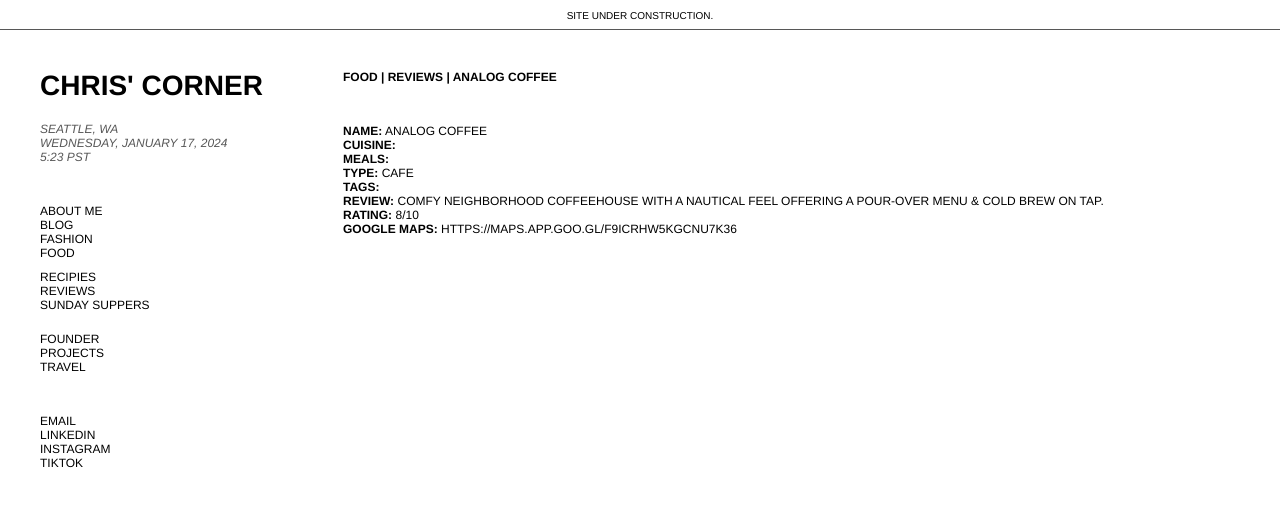
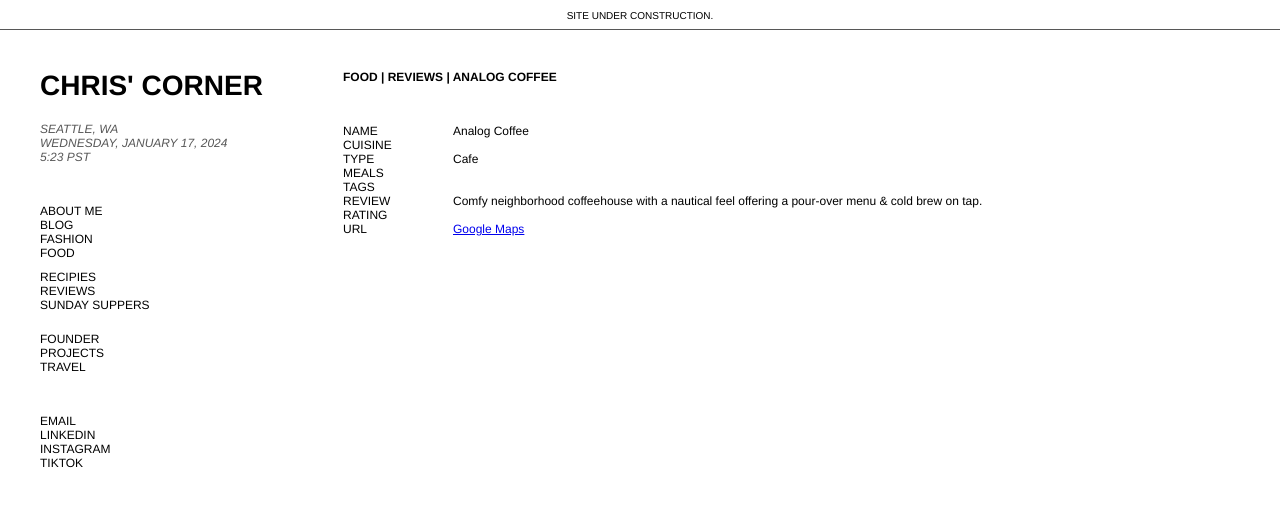
Before and after one commit to guchris/chris-corner, a Next.js app: page /food/reviews/analog-coffee in a window 1280 px wide. Shown: the top 506 px of the page. Built offline with nearby package versions, Linux system fonts and the light colour scheme.

Commit message:
Updated page specific review layout and sorted reviews alphabetically by name

```diff
--- a/src/app/food/reviews/[slug]/page.js
+++ b/src/app/food/reviews/[slug]/page.js
@@ -20,14 +20,38 @@
                 </h2>
 
                 <div className="section">
-                    <p className="body-upper"><b>Name:</b> {review.name}</p>
-                    <p className="body-upper"><b>Cuisine:</b> {review.cuisine}</p>
-                    <p className="body-upper"><b>Meals:</b> {review.meals}</p>
-                    <p className="body-upper"><b>Type:</b> {review.type}</p>
-                    <p className="body-upper"><b>Tags:</b> {review.tags}</p>
-                    <p className="body-upper"><b>Review:</b> {review.review}</p>
-                    <p className="body-upper"><b>Rating:</b> {review.rating}</p>
-                    <p className="body-upper"><b>Google Maps:</b> {review.url}</p>
+                    <div className="row-skinny">
+                        <p className="ranking-category">Name</p>
+                        <p className="body-lower">{review.name}</p>
+                    </div>
+                    <div className="row-skinny">
+                        <p className="ranking-category">Cuisine</p>
+                        <p className="body-lower">{review.cuisine}</p>
+                    </div>
+                    <div className="row-skinny">
+                        <p className="ranking-category">Type</p>
+                        <p className="body-lower">{review.type}</p>
+                    </div>
+                    <div className="row-skinny">
+                        <p className="ranking-category">Meals</p>
+                        <p className="body-lower">{review.meals}</p>
+                    </div>
+                    <div className="row-skinny">
+                        <p className="ranking-category">Tags</p>
+                        <p className="body-lower">{review.tags}</p>
+                    </div>
+                    <div className="row-skinny">
+                        <p className="ranking-category">Review</p>
+                        <p className="body-lower">{review.review}</p>
+                    </div>
+                    <div className="row-skinny">
+                        <p className="ranking-category">Rating</p>
+                        <p className="body-lower">{review.raiting}</p>
+                    </div>
+                    <div className="row-skinny">
+                        <p className="ranking-category">URL</p>
+                        <a className="body-lower" href={review.url}>Google Maps</a>
+                    </div>
                 </div>
             </div>
         </>
--- a/src/app/food/reviews/reviews-data.json
+++ b/src/app/food/reviews/reviews-data.json
@@ -1293,10 +1293,36 @@
         "meals": "",
         "cuisine": "",
         "type": "Dessert",
-        "tags": "BOba",
+        "tags": "Boba",
         "review": "Lorem ipsum",
         "rating": "8/10",
         "address": "308 105th Ave NE, Bellevue, WA 98004",
         "url": "https://maps.app.goo.gl/3ydeR8fxtJoX6gMc7"
+    },
+    {
+        "id": 101,
+        "name": "Fuji Bakery",
+        "slug": "fuji-bakery",
+        "meals": "",
+        "cuisine": "",
+        "type": "Dessert",
+        "tags": "Bakery",
+        "review": "Branch of a bakery chain with Japanese & French treats made from carefully sourced ingredients.",
+        "rating": "8/10",
+        "address": "1030 Elliott Ave W, Seattle, WA 98119",
+        "url": "https://maps.app.goo.gl/tGkr3PJpq8vrCeAt6"
+    },
+    {
+        "id": 102,
+        "name": "Macrina Bakery & Cafe",
+        "slug": "macrina-bakery-and-cafe",
+        "meals": "",
+        "cuisine": "",
+        "type": "Dessert",
+        "tags": "Bakery, Cafe",
+        "review": "Artisan breads, gourmet baked sweets & savory sandwiches served in a warm space.",
+        "rating": "8/10",
+        "address": "2408 1st Ave, Seattle, WA 98121",
+        "url": "https://maps.app.goo.gl/EtYM1BRzmnVqSX63A"
     }
 ]
```
Also changed, not shown: src/components/ReviewsSection.js (+12 -5 lines).
